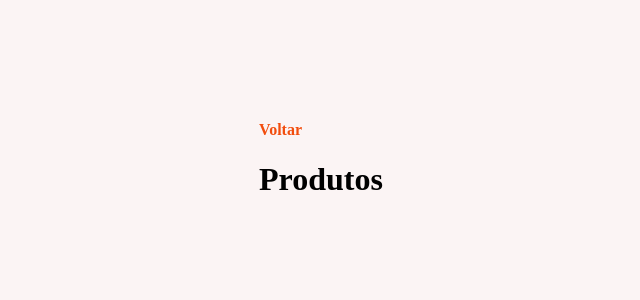
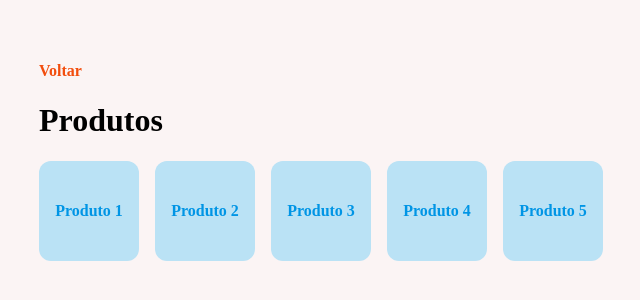
Before and after one commit to israeltx/n11-react-navegacao, a React (Vite) app: page /products in a window 1280 px wide. Shown: the part 230-530 px from the top of the page, without its empty margins (319-959 px from the left). Built offline with nearby package versions, Linux system fonts and the light colour scheme.

Commit message:
Get the param and show it on the page

```diff
--- a/src/main.css
+++ b/src/main.css
@@ -13,6 +13,8 @@
   align-items: center;
 
   background-color: #fbf4f4;
+
+  padding: 32px;
 }
 
 h1 {
@@ -57,3 +59,22 @@
   border: none;
   color: #ffffff;
 }
+
+.cards {
+  display: flex;
+  gap: 16px;
+  margin: 18px 0;
+  flex-wrap: wrap;
+}
+
+.cards a {
+  width: 100px;
+  height: 100px;
+  background-color: #bae2f5;
+  color: #0095e5;
+  border-radius: 12px;
+
+  display: flex;
+  justify-content: center;
+  align-items: center;
+}
--- a/src/pages/Details.tsx
+++ b/src/pages/Details.tsx
@@ -1,7 +1,15 @@
+import { useParams } from "react-router"
+
 export function Details() {
+  const {id} = useParams()
+
   return (
     <div>
       <h1>Detalhes</h1>
+
+      <span>
+        ID do produto: <strong>{id}</strong>
+      </span>
     </div>
   )
 }
--- a/src/pages/Products.tsx
+++ b/src/pages/Products.tsx
@@ -15,6 +15,14 @@
         </span>
       )}
 
+      <div className="cards">
+        <a href="/details/1">Produto 1</a>
+        <a href="/details/2">Produto 2</a>
+        <a href="/details/3">Produto 3</a>
+        <a href="/details/4">Produto 4</a>
+        <a href="/details/5">Produto 5</a>
+      </div>
+
     </div>
   )
 }
```
